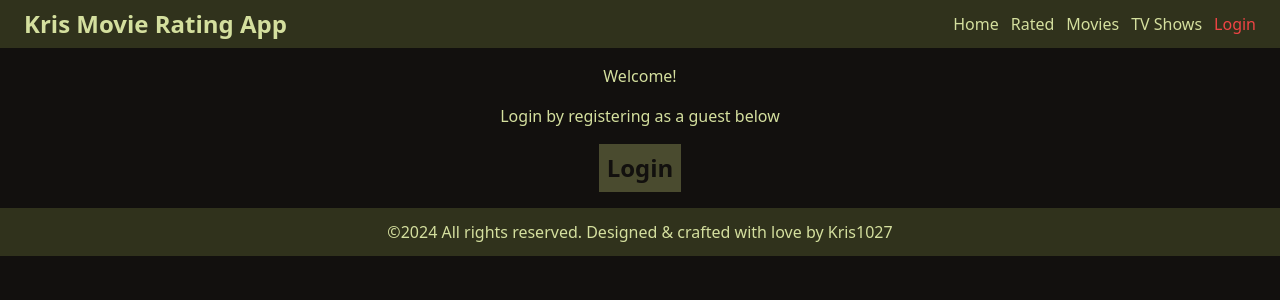
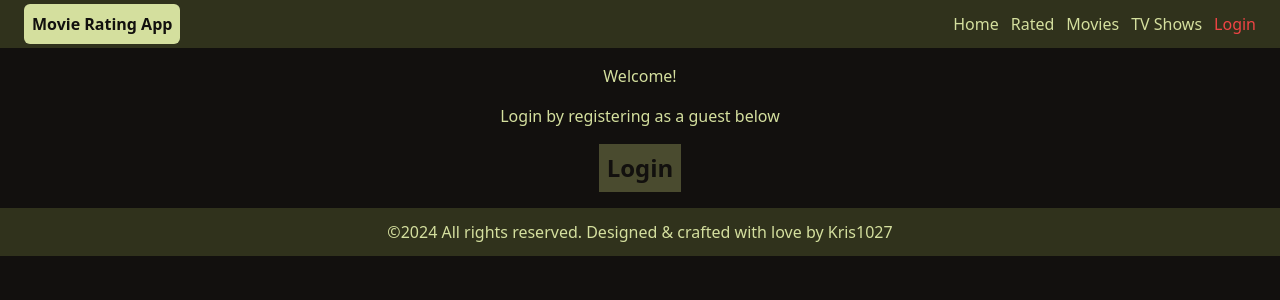
Before and after one commit to Kris1027/nextjs-movie-rating-app, a Next.js app: page /auth in a window 1280 px wide. Shown: the top 300 px of the page. Built offline with nearby package versions, Linux system fonts and the light colour scheme.

Commit message:
update logo and remove unused background images

```diff
--- a/app/components/logo.tsx
+++ b/app/components/logo.tsx
@@ -3,7 +3,9 @@ import Link from 'next/link';
 export default function Logo() {
   return (
     <Link href="/">
-      <h1 className="lg:text-2xl font-semibold">Kris Movie Rating App</h1>
+      <h1 className="font-semibold rounded-md bg-quinary text-primary p-2">
+        Movie Rating App
+      </h1>
     </Link>
   );
 }
--- a/tailwind.config.ts
+++ b/tailwind.config.ts
@@ -15,11 +15,6 @@ const config: Config = {
         quaternary: '#6B654B',
         quinary: '#D4DF9E',
       },
-      backgroundImage: {
-        'gradient-radial': 'radial-gradient(var(--tw-gradient-stops))',
-        'gradient-conic':
-          'conic-gradient(from 180deg at 50% 50%, var(--tw-gradient-stops))',
-      },
     },
   },
   plugins: [],
```
